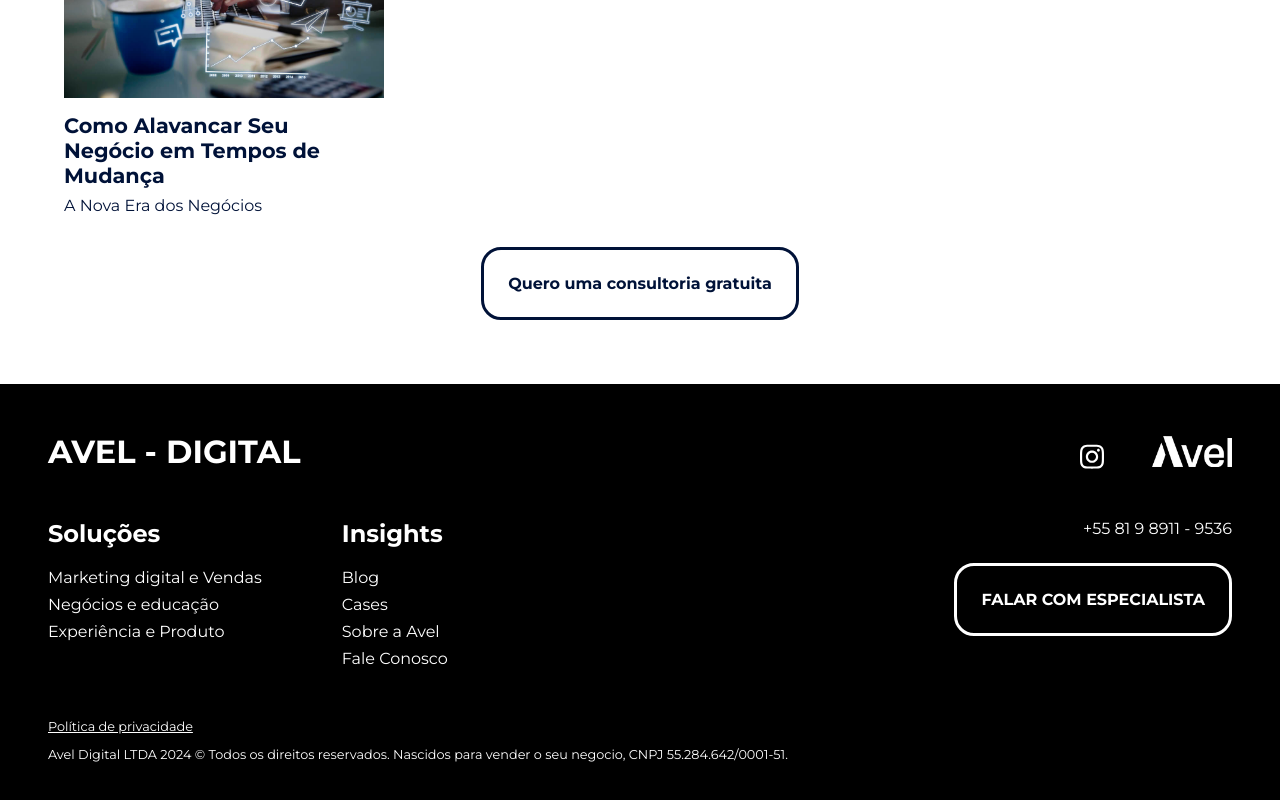
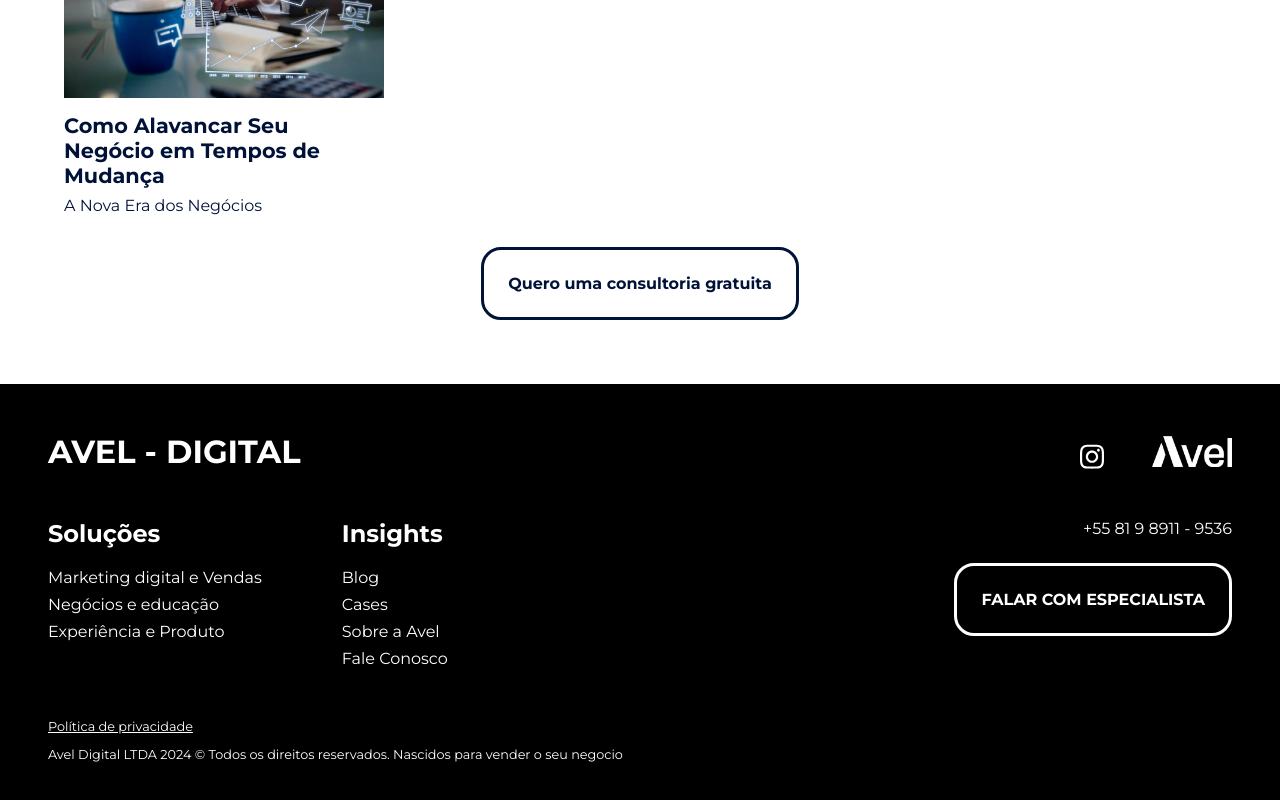
Before and after one commit to AvelDigital/Avel-Digital, a Next.js app: page / in a window 1280 px wide. Shown: the part 5440-6240 px from the top of the page. Built offline with nearby package versions, Linux system fonts and the light colour scheme; no server answers.

Commit message:
Update index.tsx

```diff
--- a/components/Footer/index.tsx
+++ b/components/Footer/index.tsx
@@ -40,7 +40,7 @@ function Footer() {
                 </SectionsRowEnd>
             </Sections>
             <Privacy href="/privacy">Política de privacidade</Privacy>
-            <Copyright>Avel Digital LTDA 2024 © Todos os direitos reservados. Nascidos para vender o seu negocio, CNPJ 55.284.642/0001-51.</Copyright>
+            <Copyright>Avel Digital LTDA 2024 © Todos os direitos reservados. Nascidos para vender o seu negocio{/*, CNPJ 55.284.642/0001-51.*/}</Copyright>
         </Container>
     )
 }
```
